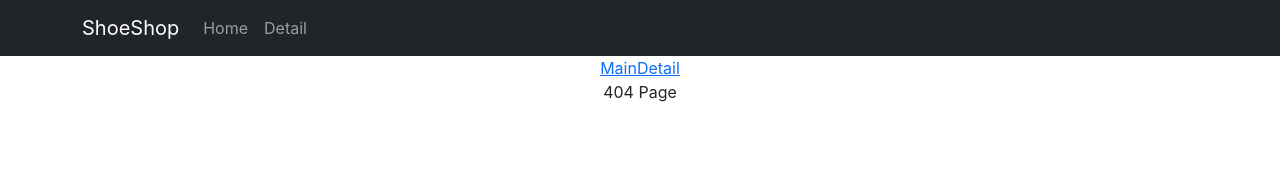
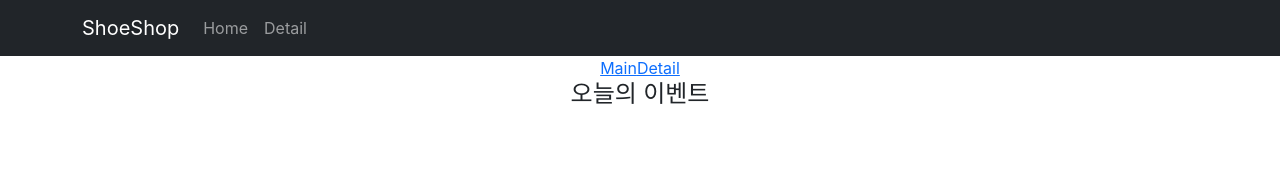
Before and after one commit to moxnox63/react-study, a React (Create React App) app in the folder simple-shop/: page /event in a window 1280 px wide. Before the commit this address had no page. Shown: the top 170 px of the page. Built offline with nearby package versions, Linux system fonts and the light colour scheme.

Commit message:
[Shop] EventPage.js generated

```diff
--- a/simple-shop/src/App.js
+++ b/simple-shop/src/App.js
@@ -8,6 +8,7 @@ import { Routes, Route, Link, useNavigate, Outlet } from 'react-router-dom';
 import './App.css';
 import data from './data.js';
 import Detail from './routes/Detail.js';
+import EventPage from './routes/EventPage';
 
 // 실제로는 서버에서 가져온 데이터를 변수에 담아서 사용
 
@@ -17,6 +18,9 @@ function App() {
   let [shoes, setShoes] = useState(data); // data파일의 data를 가져와서 shoe라는 state로 사용
   let navigate = useNavigate(); // 페이지 이동을 도와주는 hook
 
+  // 사실 요 아래 return 부분이 웹 페이지의 전부...
+  // 나머지는 각각의 component로 존재
+  // 오호...
   return (
     <div className="App">
 
@@ -40,8 +44,10 @@ function App() {
           <Route path='member' element={<div>멤버임</div>} />
           <Route path='location' element={<div>위치정보임</div>} />
         </Route>
-
-
+        <Route path='/event' element={<EventPage></EventPage>}>
+          <Route path='one' element={<p>첫 주문시 양배추즙 서비스</p>}></Route>
+          <Route path='two' element={<p>생일기념 쿠폰받기</p>}></Route>
+        </Route>
         <Route path='*' element={<div>404 Page</div>} />
       </Routes>
 
--- a/simple-shop/src/routes/Detail.js
+++ b/simple-shop/src/routes/Detail.js
@@ -1,5 +1,3 @@
-import React from 'react';
-
 function Detail() {
     return (
         <div className="container">
--- /dev/null
+++ b/simple-shop/src/routes/EventPage.js
@@ -0,0 +1,12 @@
+import { Outlet } from "react-router-dom";
+
+function EventPage() {
+    return (
+        <div>
+            <h4>오늘의 이벤트</h4>
+            <Outlet></Outlet>
+        </div>
+    );
+}
+
+export default EventPage;
```
